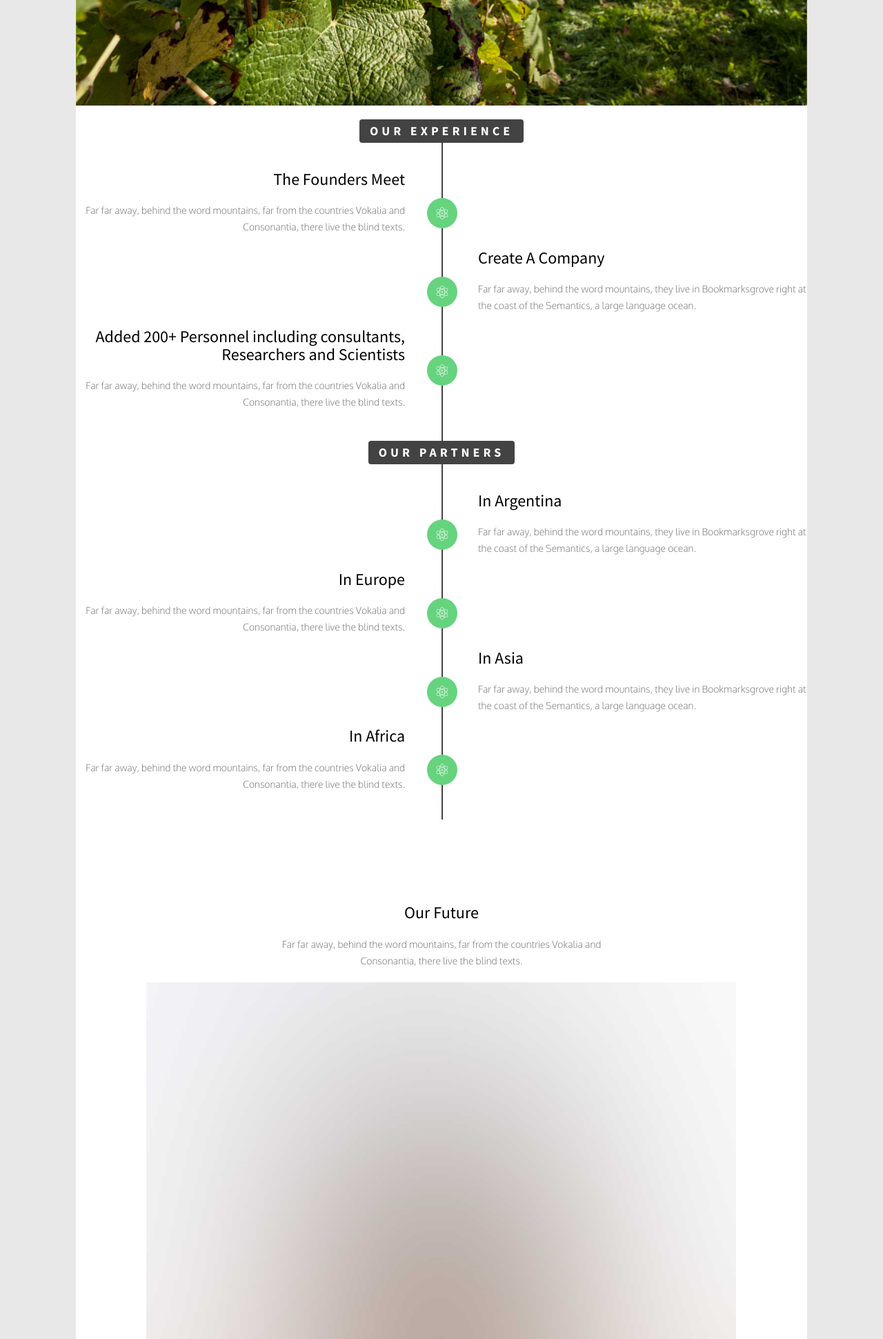
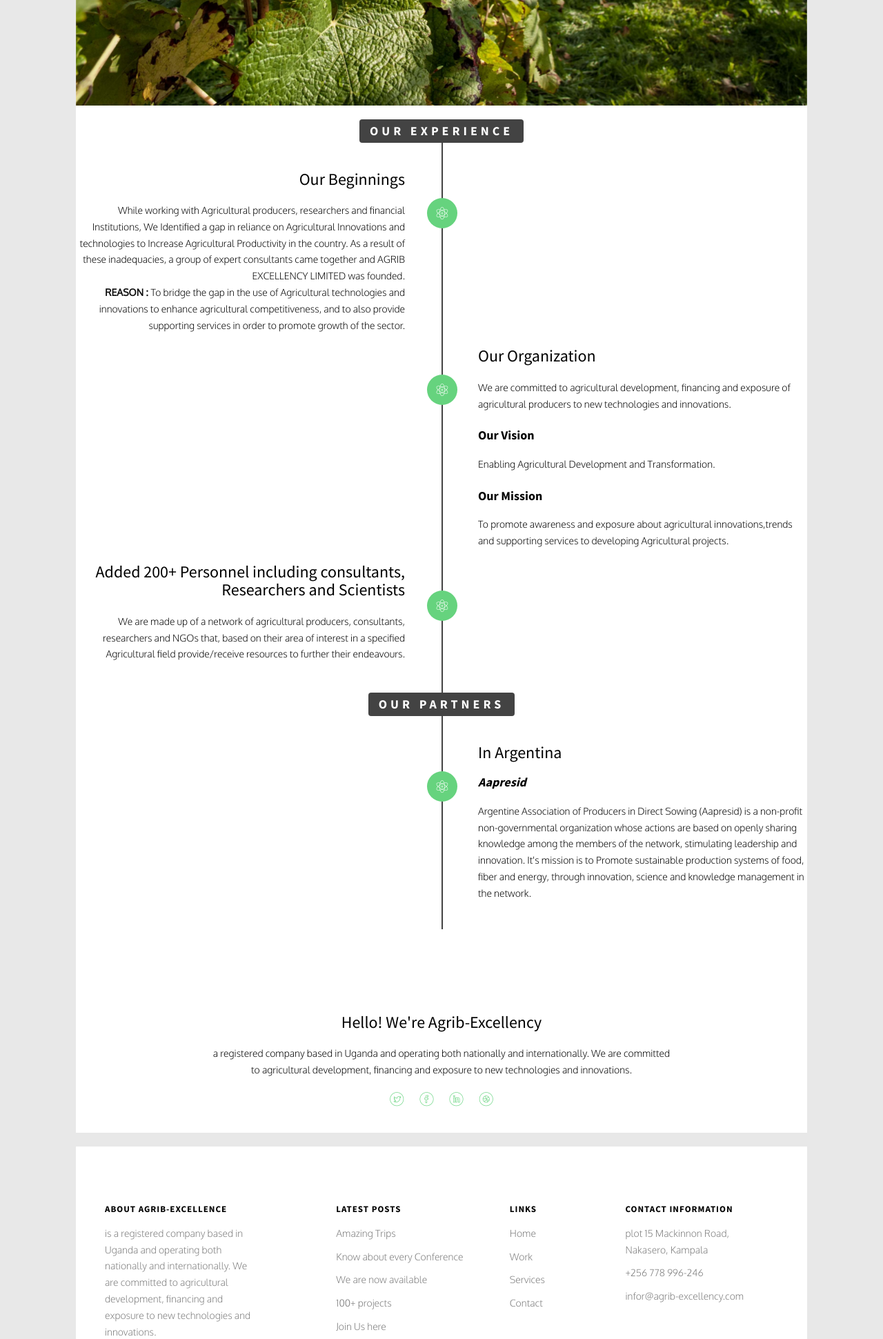
Before and after one commit to CharleiThorin/agrib-excellency, a Flask app: page /about in a window 1280 px wide. Shown: the part 540-2481 px from the top of the page at 69% size. Run offline with Flask 2, Linux system fonts and the light colour scheme; some libraries are stand-ins or nearby versions; some web fonts are replaced.

Commit message:
changes in about

```diff
--- a/app/templates/about.html
+++ b/app/templates/about.html
@@ -34,10 +34,17 @@
                             <div class="timeline-badge"><i class="icon-genius"></i></div>
                             <div class="timeline-panel">
                                 <div class="timeline-heading">
-                                    <h3 class="timeline-title">The Founders Meet</h3>
+                                    <h3 class="timeline-title">Our Beginnings </h3>
                                 </div>
                                 <div class="timeline-body">
-                                    <p>Far far away, behind the word mountains, far from the countries Vokalia and Consonantia, there live the blind texts.</p>
+                                    <p style="color: #0b0b0b">While working with Agricultural producers, researchers and financial Institutions,
+                                        We Identified a gap in reliance on Agricultural Innovations and technologies to Increase
+                                        Agricultural Productivity in the country. As a result of these inadequacies,
+                                        a group of expert consultants came together and AGRIB EXCELLENCY LIMITED was founded.<br>
+                                        <b>REASON : </b>To bridge the gap in the use of Agricultural technologies and innovations
+                                        to enhance agricultural competitiveness, and to also provide supporting services
+                                        in order to promote growth of the sector.
+                                    </p>
                                 </div>
                             </div>
                         </li>
@@ -47,10 +54,18 @@
                             </div>
                             <div class="timeline-panel">
                                 <div class="timeline-heading">
-                                    <h3 class="timeline-title">Create A Company</h3>
+                                    <h3 class="timeline-title">Our Organization</h3>
                                 </div>
                                 <div class="timeline-body">
-                                    <p>Far far away, behind the word mountains, they live in Bookmarksgrove right at the coast of the Semantics, a large language ocean.</p>
+                                    <p style="color: #0b0b0b">We are committed to agricultural development, financing and exposure
+                                       of agricultural producers to new technologies and innovations.
+                                    </p>
+                                    <br>
+                                    <h4><b>Our Vision</b></h4> <p style="color: #0b0b0b">Enabling Agricultural Development and Transformation.</p><br>
+                                    <h4><b>Our Mission</b></h4>
+                                    <p style="color: #0b0b0b">To promote awareness and exposure about agricultural
+                                        innovations,trends and supporting services to developing Agricultural projects.
+                                    </p>
                                 </div>
                             </div>
                         </li>
@@ -61,7 +76,9 @@
                                     <h3 class="timeline-title">Added 200+ Personnel including consultants, Researchers and Scientists</h3>
                                 </div>
                                 <div class="timeline-body">
-                                    <p>Far far away, behind the word mountains, far from the countries Vokalia and Consonantia, there live the blind texts.</p>
+                                    <p style="color: #0b0b0b">We are made up of a network of agricultural producers, consultants, researchers
+                                        and NGOs that, based on their area of interest in a specified Agricultural field
+                                        provide/receive resources to further their endeavours.</p>
                                 </div>
                             </div>
                         </li>
@@ -75,70 +92,73 @@
                             <div class="timeline-panel">
                                 <div class="timeline-heading">
                                     <h3 class="timeline-title">In Argentina</h3>
+                                    <h4 class="timeline-title"><b><i>Aapresid</i></b></h4>
                                 </div>
                                 <div class="timeline-body">
-                                    <p>Far far away, behind the word mountains, they live in Bookmarksgrove right at the coast of the Semantics, a large language ocean.</p>
+                                    <p style="color: #0b0b0b">Argentine Association of Producers in Direct Sowing (Aapresid) is a non-profit
+                                        non-governmental organization whose actions are based on openly sharing knowledge
+                                        among the members of the network, stimulating leadership and innovation.
+                                        It's mission is to Promote sustainable production systems of food, fiber and energy,
+                                        through innovation, science and knowledge management in the network.
+                                    </p>
                                 </div>
                             </div>
                         </li>
-                        <li class="animate-box timeline-unverted">
-                            <div class="timeline-badge"><i class="icon-genius"></i></div>
-                            <div class="timeline-panel">
-                                <div class="timeline-heading">
-                                    <h3 class="timeline-title">In Europe</h3>
-                                </div>
-                                <div class="timeline-body">
-                                    <p>Far far away, behind the word mountains, far from the countries Vokalia and Consonantia, there live the blind texts.</p>
-                                </div>
-                            </div>
-                        </li>
-                        <li class="timeline-inverted animate-box">
-                            <div class="timeline-badge"><i class="icon-genius"></i></div>
-                            <div class="timeline-panel">
-                                <div class="timeline-heading">
-                                    <h3 class="timeline-title">In Asia</h3>
-                                </div>
-                                <div class="timeline-body">
-                                    <p>Far far away, behind the word mountains, they live in Bookmarksgrove right at the coast of the Semantics, a large language ocean.</p>
-                                </div>
-                            </div>
-                        </li>
-                        <li class="animate-box timeline-unverted">
-                            <div class="timeline-badge"><i class="icon-genius"></i></div>
-                            <div class="timeline-panel">
-                                <div class="timeline-heading">
-                                    <h3 class="timeline-title">In Africa</h3>
-                                </div>
-                                <div class="timeline-body">
-                                    <p>Far far away, behind the word mountains, far from the countries Vokalia and Consonantia, there live the blind texts.</p>
-                                </div>
-                            </div>
-                        </li>
+{#                        <li class="animate-box timeline-unverted">#}
+{#                            <div class="timeline-badge"><i class="icon-genius"></i></div>#}
+{#                            <div class="timeline-panel">#}
+{#                                <div class="timeline-heading">#}
+{#                                    <h3 class="timeline-title">In Europe</h3>#}
+{#                                </div>#}
+{#                                <div class="timeline-body">#}
+{#                                    <p>Far far away, behind the word mountains, far from the countries Vokalia and Consonantia, there live the blind texts.</p>#}
+{#                                </div>#}
+{#                            </div>#}
+{#                        </li>#}
+{#                        <li class="timeline-inverted animate-box">#}
+{#                            <div class="timeline-badge"><i class="icon-genius"></i></div>#}
+{#                            <div class="timeline-panel">#}
+{#                                <div class="timeline-heading">#}
+{#                                    <h3 class="timeline-title">In Asia</h3>#}
+{#                                </div>#}
+{#                                <div class="timeline-body">#}
+{#                                    <p>Far far away, behind the word mountains, they live in Bookmarksgrove right at the coast of the Semantics, a large language ocean.</p>#}
+{#                                </div>#}
+{#                            </div>#}
+{#                        </li>#}
+{#                        <li class="animate-box timeline-unverted">#}
+{#                            <div class="timeline-badge"><i class="icon-genius"></i></div>#}
+{#                            <div class="timeline-panel">#}
+{#                                <div class="timeline-heading">#}
+{#                                    <h3 class="timeline-title">In Africa</h3>#}
+{#                                </div>#}
+{#                                <div class="timeline-body">#}
+{#                                    <p>Far far away, behind the word mountains, far from the countries Vokalia and Consonantia, there live the blind texts.</p>#}
+{#                                </div>#}
+{#                            </div>#}
+{#                        </li>#}
                     </ul>
                 </div>
             </div>
 		</div>
 
 		<div id="fh5co-about" style="padding: 1em 1em">
-			<div class="row animate-box">
-				<div class="col-md-6 col-md-offset-3 text-center heading-section">
-					<h3>Our Future</h3>
-					<p>Far far away, behind the word mountains, far from the countries Vokalia and Consonantia, there live the blind texts.</p>
-				</div>
-			</div>
+{#			<div class="row animate-box">#}
+{#				<div class="col-md-6 col-md-offset-3 text-center heading-section">#}
+{#					<h3>Our Future</h3>#}
+{#					<p>Far far away, behind the word mountains, far from the countries Vokalia and Consonantia, there live the blind texts.</p>#}
+{#				</div>#}
+{#			</div>#}
 
 			<div class="row">
-				<div class="col-md-10 col-md-offset-1 text-center animate-box">
-					<p><img src="{{ url_for('static', filename='images/cover_bg_3.jpg') }}" alt="agrib-excellecy" class="img-responsive"></p>
-				</div>
+{#				<div class="col-md-10 col-md-offset-1 text-center animate-box">#}
+{#					<p><img src="{{ url_for('static', filename='images/cover_bg_3.jpg') }}" alt="agrib-excellecy" class="img-responsive"></p>#}
+{#				</div>#}
 				<div class="col-md-8 col-md-offset-2 text-center animate-box">
 					<div class="about-desc">
 						<h3>Hello! We're Agrib-Excellency</h3>
-						<p>We are here to make sure you attain the best out of what you are provided.
-                            Facilis ipsum reprehenderit nemo molestias. Aut cum mollitia reprehenderit.
-                            Eos cumque dicta adipisci architecto culpa amet. Dignissimos asperiores vitae velit veniam
-                            totam fuga molestias accusamus alias autem provident. Odit ab aliquam dolor
-                            Reach out to us on the following platforms:
+						<p style="color: #0b0b0b">a registered company based in Uganda and operating both nationally and internationally.
+                            We are committed to agricultural development, financing and exposure to new technologies and innovations.
                         </p>
 						<p>
 							<ul class="fh5co-social-icons">
```
